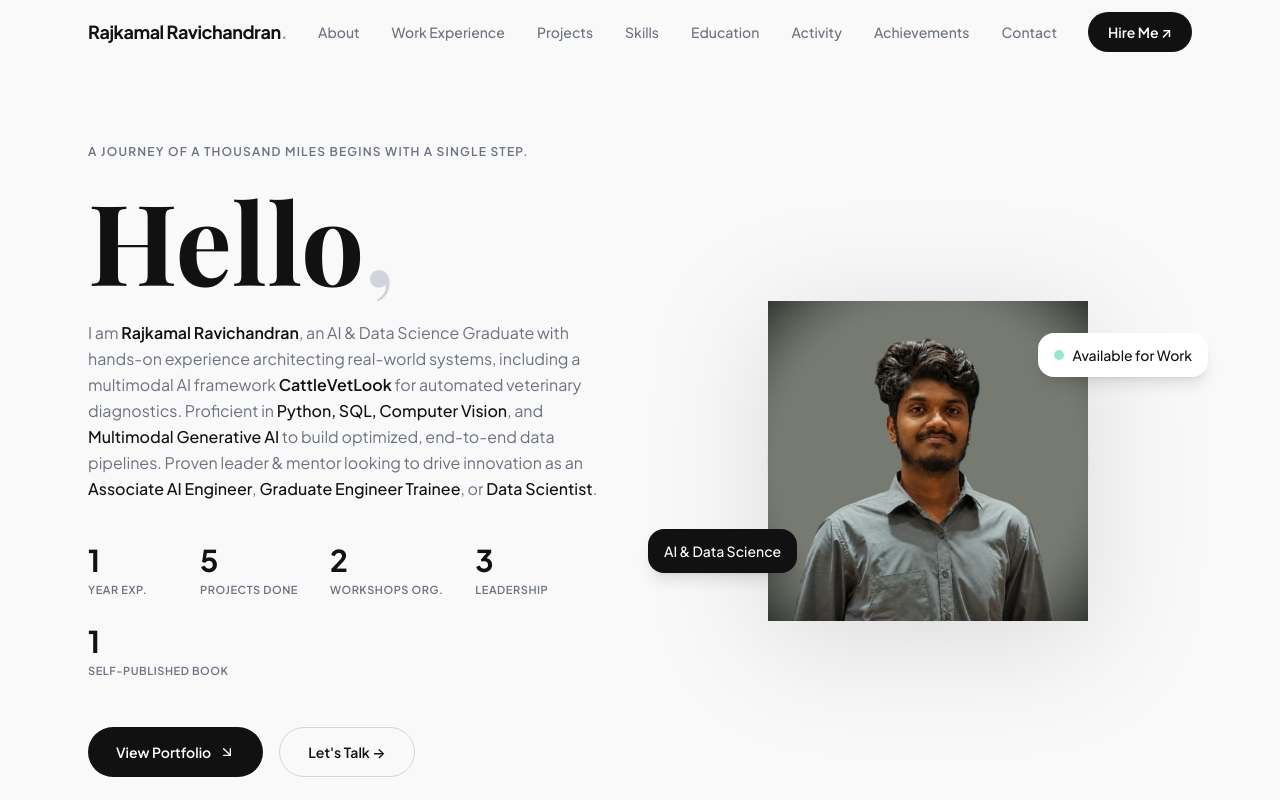
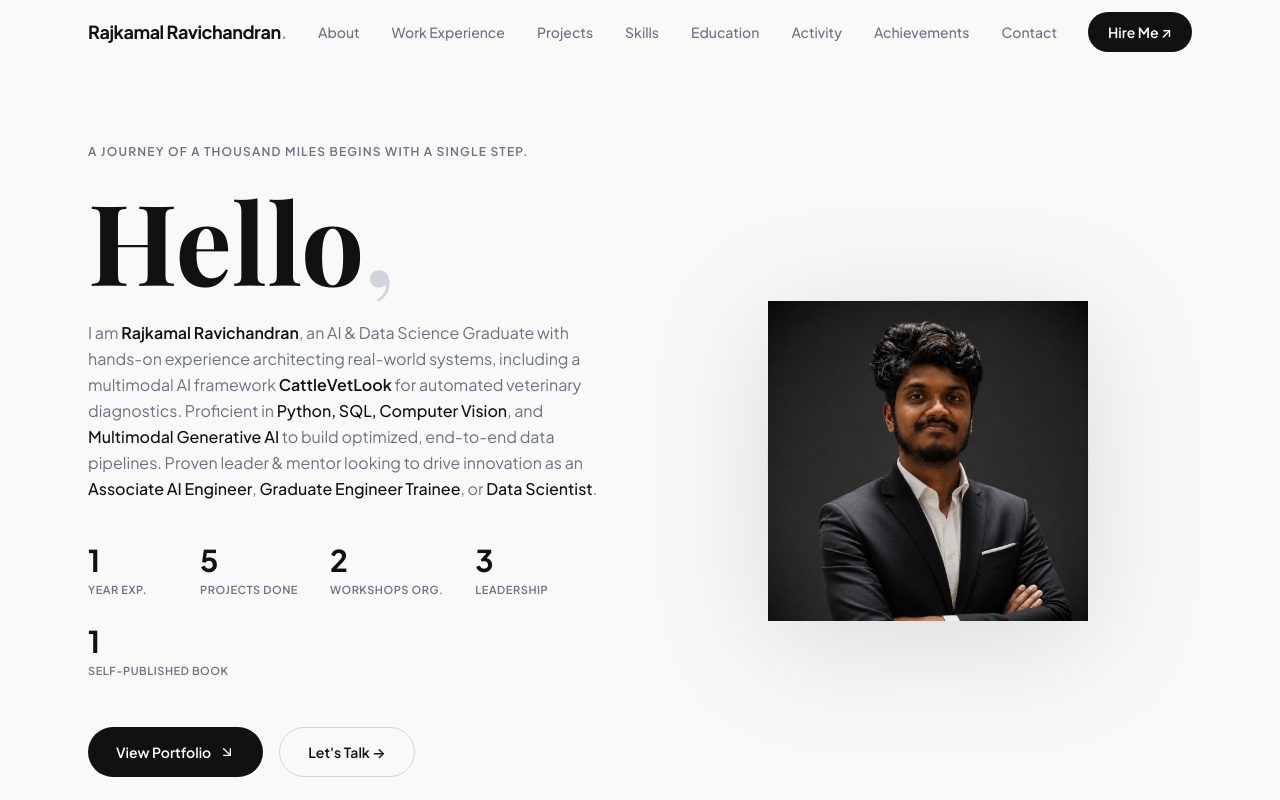
Before and after one commit to rajkamalr-in/mysite, a React (Vite) app: page / in a window 1280 px wide. Shown: the top 800 px of the page. Built offline with nearby package versions, Linux system fonts and the light colour scheme; a web font is replaced by a local one.

Commit message:
Update hero portrait, remove floating badges, and update LeetCode link

```diff
--- a/src/components/Footer.jsx
+++ b/src/components/Footer.jsx
@@ -32,7 +32,7 @@ const socials = [
   },
   {
     label: 'LeetCode',
-    href: 'https://leetcode.com/u/RajkamalRavichandran',
+    href: 'https://leetcode.com/u/rajkamalr/',
     icon: (
       <svg viewBox="0 0 24 24" width="14" height="14" fill="currentColor">
         <path d="M13.483 0a1.374 1.374 0 0 0-.961.414l-9.777 9.778a3.75 3.75 0 0 0 0 5.304l3.194 3.194a3.75 3.75 0 0 0 5.304 0l9.778-9.778a1.375 1.375 0 0 0 0-1.945L16.29.414A1.374 1.374 0 0 0 13.483 0zm-1.897 2.146l3.75 3.75-8.293 8.293-3.75-3.75 8.293-8.293zm5.707 5.707l3.75 3.75-8.293 8.293-3.75-3.75 8.293-8.293z" />
--- a/src/components/Hero.jsx
+++ b/src/components/Hero.jsx
@@ -102,26 +102,6 @@ export default function Hero() {
             className="relative z-10 w-72 md:w-80 object-cover object-top"
             style={{ filter: 'drop-shadow(0 20px 60px rgba(0,0,0,0.12))' }}
           />
-
-          {/* Floating badges */}
-          <motion.div
-            initial={{ opacity: 0, x: 20 }}
-            animate={{ opacity: 1, x: 0 }}
-            transition={{ delay: 0.8 }}
-            className="absolute top-8 -right-4 z-20 bg-white rounded-2xl px-4 py-3 shadow-lg flex items-center gap-2 text-sm font-medium"
-          >
-            <span className="w-2.5 h-2.5 rounded-full bg-emerald-400 animate-pulse" />
-            Available for Work
-          </motion.div>
-
-          <motion.div
-            initial={{ opacity: 0, x: -20 }}
-            animate={{ opacity: 1, x: 0 }}
-            transition={{ delay: 1 }}
-            className="absolute bottom-12 -left-4 z-20 bg-ink text-white rounded-2xl px-4 py-3 shadow-lg text-sm font-medium"
-          >
-            AI & Data Science
-          </motion.div>
         </motion.div>
 
       </div>
```
Also changed, not shown: src/assets/hero_portrait.jpg.
